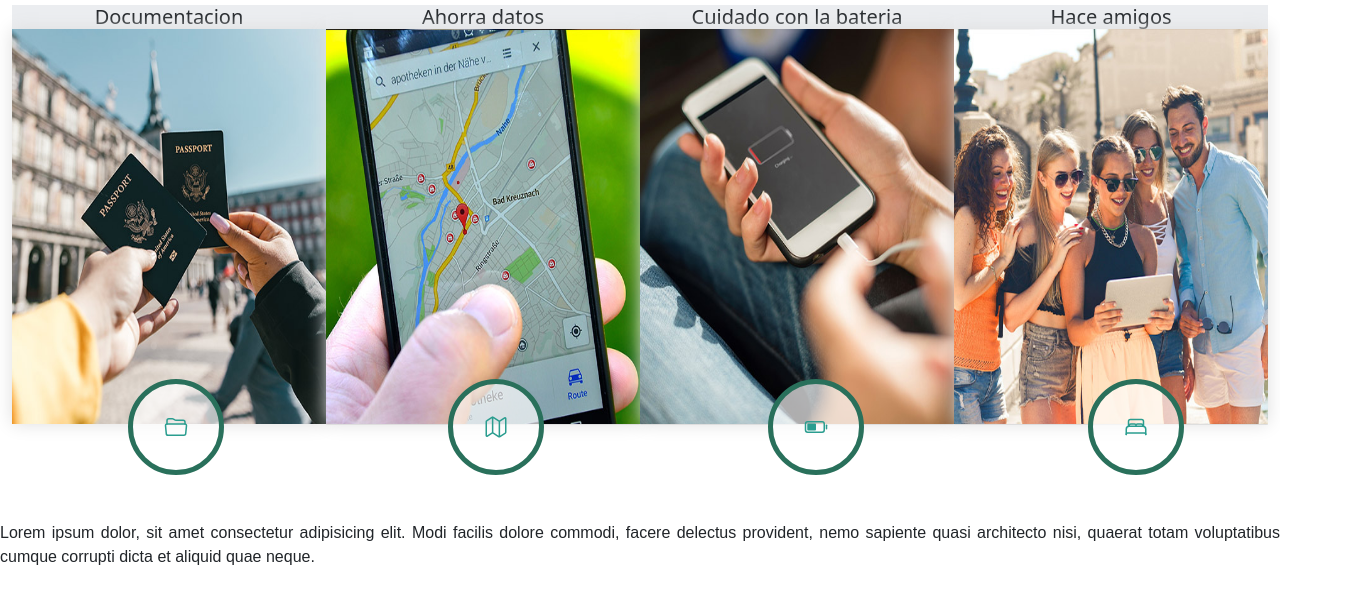
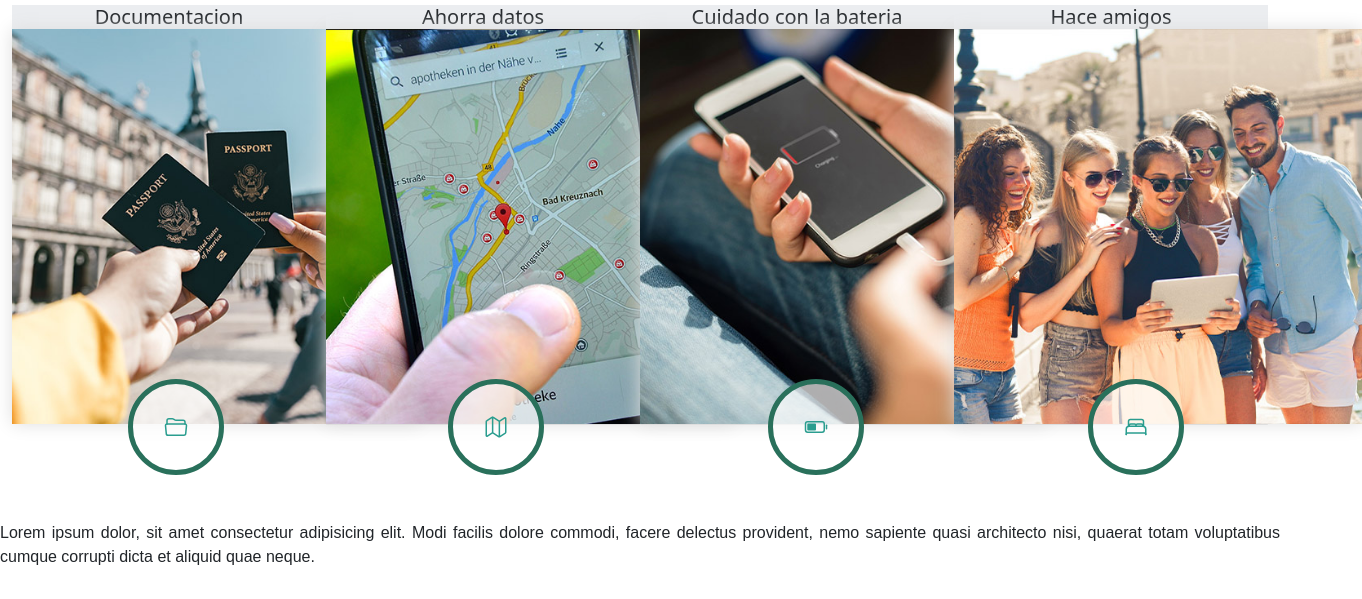
Before and after one commit to owakester/proyecto, a website: page pages/tips.html in a window 1280 px wide. Shown: the part 101-700 px from the top of the page, 1362 px wide, since content can reach past the window. Drawn offline with nearby package versions, Linux system fonts and the light colour scheme.

Commit message:
renponsive movil3

```diff
--- a/pages/tips.html
+++ b/pages/tips.html
@@ -65,7 +65,7 @@
     <section></section>
     <div style="padding: 0px;" class="padre col col-md-3 col-sm-6">
       <h5 class="tipTitle">Documentacion</h5>
-      <img class="tipImg img-fluid" src="../images/pasaporte.jpg" alt="">
+      <img class="tipImg" src="../images/pasaporte.jpg" alt="">
       <div class="circulo circle0 collapsed" type="button" data-bs-toggle="collapse" data-bs-target="#flush-collapseOne" aria-expanded="false" aria-controls="flush-collapseOne">
         <ion-icon name="folder-open-outline"></ion-icon>
       </div>
@@ -84,7 +84,7 @@
 
     <div style="padding: 0px;" class="padre col col-md-3 col-sm-6">
       <h5 class="tipTitle">Ahorra datos</h5>
-      <img class="tipImg img-fluid" src="../images/mapas.jpg" alt="">
+      <img class="tipImg" src="../images/mapas.jpg" alt="">
       <div class="circulo circle1  collapsed" type="button" data-bs-toggle="collapse" data-bs-target="#flush-collapseTwo" aria-expanded="false" aria-controls="flush-collapseTwo">
         <ion-icon name="map-outline"></ion-icon>
       </div>
@@ -103,7 +103,7 @@
 
     <div style="padding: 0px;" class="padre col col-md-3 col-sm-6">
       <h5 class="tipTitle">Cuidado con la bateria</h5>
-      <img class="tipImg img-fluid" src="../images/bateria.jpg" alt="">
+      <img class="tipImg" src="../images/bateria.jpg" alt="">
       <div class="circulo circle2  collapsed" type="button" data-bs-toggle="collapse" data-bs-target="#flush-collapseThree" aria-expanded="false" aria-controls="flush-collapseThree">
         <ion-icon name="battery-half-outline"></ion-icon>
       </div>
@@ -122,7 +122,7 @@
 
     <div style="padding: 0px;" class="padre col col-md-3 col-sm-6">
       <h5 class="tipTitle">Hace amigos</h5>
-      <img class="tipImg img-fluid" src="../images/amigos.jpg" alt="">
+      <img class="tipImg " src="../images/amigos.jpg" alt="">
       <div class="circulo circle3  collapsed" type="button" data-bs-toggle="collapse" data-bs-target="#flush-collapseFour" aria-expanded="false" aria-controls="flush-collapseFour">
         <ion-icon name="bed-outline"></ion-icon>
       </div>
```
